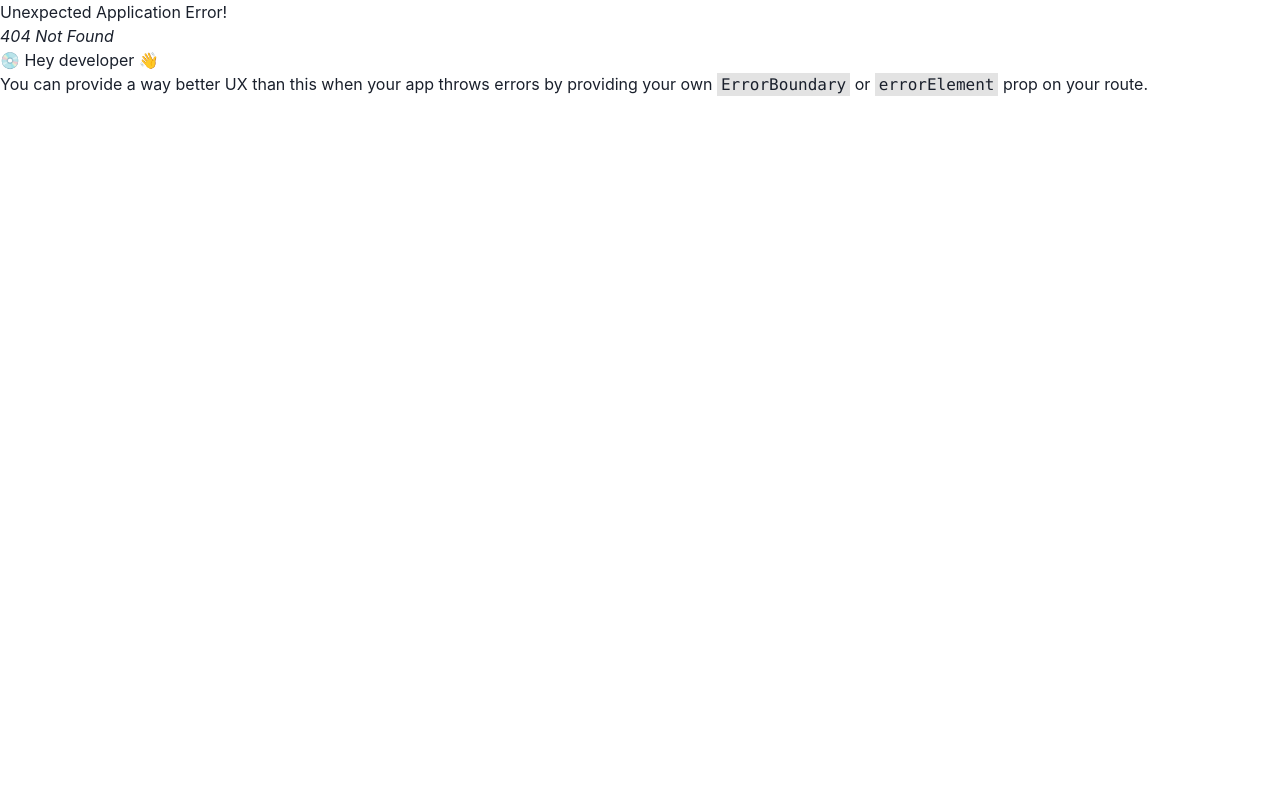
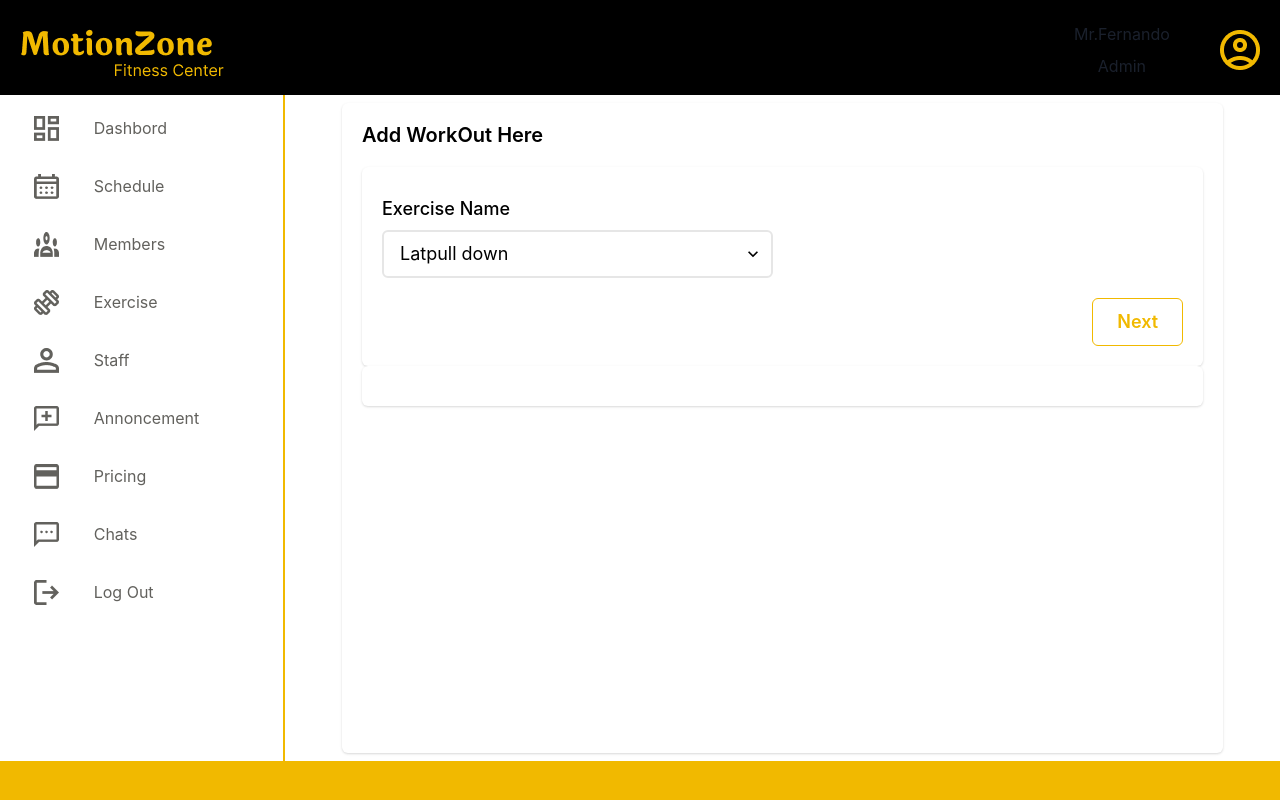
Before and after one commit to GymManagmentSystem/gym_admin_web_app, a React (Vite) app: page /app/schedule/addSchedule/addWorkout in a window 1280 px wide. Before the commit this address had no page. Built offline with nearby package versions, Linux system fonts and the light colour scheme.

Commit message:
addingScheduleWorkout

```diff
--- /dev/null
+++ b/src/components/ExerciseSetCard.tsx
@@ -0,0 +1,49 @@
+import { Card, CardBody, HStack, Text } from "@chakra-ui/react";
+
+interface ExerciseDetails {
+  exerciseName: string;
+  sets?: number;
+  reps?: number[];
+  duration?: number;
+}
+
+interface Exercise {
+  exercise: ExerciseDetails;
+}
+
+const ExerciseSetCard = ({ exercise }: Exercise) => {
+  return (
+    <>
+      <Card
+        height="auto"
+        width="100%"
+        backgroundColor="#fff"
+        variant="elevated"
+        mt={2}
+      >
+        <CardBody>
+          <HStack justifyContent={"space-evenly"}>
+            <HStack justifyContent={"flex-start"} width="30%">
+              <Text fontSize={{sm:"x-small",md:"medium",lg:"large"}} color="#000">{exercise.exerciseName}</Text>
+            </HStack>
+            <HStack justifyContent={"flex-start"} width="20%">
+              <Text fontSize={{sm:"x-small",md:"medium",lg:"large"}} color="#000">{`${exercise.duration} minutes`}</Text>
+            </HStack>
+            <HStack justifyContent={"flex-start"} width="20%">
+              <Text fontSize={{sm:"x-small",md:"medium",lg:"large"}} color="#000">
+                {exercise.sets == 0 ? " - " : `${exercise.sets} sets`}
+              </Text>
+            </HStack>
+            <HStack justifyContent={"flex-start"} width="30%">
+              <Text fontSize={{sm:"x-small",md:"medium",lg:"large"}} color="#000">
+                {exercise.reps?.length == 0 ? " - " : exercise.reps}
+              </Text>
+            </HStack>
+          </HStack>
+        </CardBody>
+      </Card>
+    </>
+  );
+};
+
+export default ExerciseSetCard;
--- a/src/components/Select.tsx
+++ b/src/components/Select.tsx
@@ -4,9 +4,11 @@ import { Path, UseFormRegister, FieldError } from "react-hook-form";
 import { ExerciseFormData } from "../pages/AddExercisePage";
 import { StaffAddFormData } from "../pages/AddStaffMemberPage";
 import { ScheduleFormData } from "../pages/AddNewSchedule";
+import { WorkOutFormData } from "../pages/AddWorkOut";
 
 
-interface SelectProps<T extends PaymentFormData | ExerciseFormData | StaffAddFormData |ScheduleFormData> {
+
+interface SelectProps<T extends PaymentFormData | ExerciseFormData | StaffAddFormData |ScheduleFormData |WorkOutFormData > {
   selectArray:string[]
   textInputTitle: string;
   name: Path<T>;
@@ -16,7 +18,7 @@ interface SelectProps<T extends PaymentFormData | ExerciseFormData | StaffAddFor
   isDisable?:boolean
 }
 
-const SelectFeild = <T extends PaymentFormData | ExerciseFormData |StaffAddFormData |ScheduleFormData>({
+const SelectFeild = <T extends PaymentFormData | ExerciseFormData |StaffAddFormData |ScheduleFormData |WorkOutFormData>({
   textInputTitle,
   name,
   register,
--- a/src/components/TextInput.tsx
+++ b/src/components/TextInput.tsx
@@ -10,10 +10,11 @@ import { StaffFormData } from "./StaffEditableForm";
 import { PaymentFormData } from "../pages/AddPaymentPage";
 import { ExerciseFormData } from "../pages/AddExercisePage";
 import { ScheduleFormData } from "../pages/AddNewSchedule";
+import { WorkOutFormData } from "../pages/AddWorkOut";
 
 
 interface TextInputProps<
-  T extends MemberFormData | StaffFormData | PaymentFormData | ExerciseFormData |ScheduleFormData
+  T extends MemberFormData | StaffFormData | PaymentFormData | ExerciseFormData |ScheduleFormData |WorkOutFormData
 > {
   textInputTitle: string;
   name: Path<T>;
@@ -28,7 +29,7 @@ interface TextInputProps<
 //in addForm we cannot controll disabel ness of the input feild
 
 const TextInput = <
-  T extends MemberFormData | StaffFormData | PaymentFormData | ExerciseFormData |ScheduleFormData
+  T extends MemberFormData | StaffFormData | PaymentFormData | ExerciseFormData |ScheduleFormData|WorkOutFormData
 >({
   textInputTitle,
   name,
--- a/src/pages/AddNewSchedule.tsx
+++ b/src/pages/AddNewSchedule.tsx
@@ -14,8 +14,10 @@ import TextArea from "../components/TextArea";
 import { useForm } from "react-hook-form";
 import { zodResolver } from "@hookform/resolvers/zod";
 import { format } from "date-fns";
+import { useNavigate, useParams } from "react-router-dom";
 
 const scheduleSchema = z.object({
+  memberId: z.number(),
   scheduleType: z
     .string()
     .min(1, { message: "Schedule Type Should be Filled" }),
@@ -45,6 +47,9 @@ const scheduleSchema = z.object({
 export type ScheduleFormData = z.infer<typeof scheduleSchema>;
 
 const AddNewSchedule = () => {
+
+  const {id}=useParams();
+  console.log(id);
   const {
     register,
     handleSubmit,
@@ -55,9 +60,12 @@ const AddNewSchedule = () => {
     resolver: zodResolver(scheduleSchema),
     defaultValues: {
       scheduleRegisteredDate: format(new Date(), "yyyy-MM-dd"),
-      scheduleDay2:"None"
+      scheduleDay2: "None",
+      memberId: id?parseInt(id.substring(1)):0,
     },
   });
+
+  const navigate=useNavigate();
 
   const scheduleDurationInWeek = watch("scheduleDays");
   const scheduleValidTime = watch("scheduleValidTime");
@@ -82,6 +90,7 @@ const AddNewSchedule = () => {
   const onsubmitFormData = (data: ScheduleFormData) => {
     console.log("button is pressed");
     console.log(data);
+    navigate("/app/schedule/addSchedule/addWorkout",{ state: data })
   };
 
   return (
@@ -139,9 +148,19 @@ const AddNewSchedule = () => {
                   <SimpleGrid
                     width="100%"
                     mt={2}
-                    gap={2}
+                    gap={5}
                     columns={{ sm: 1, md: 2, lg: 2, xl: 2 }}
                   >
+                    <TextInput
+                      textInputTitle="Member Id"
+                      name="memberId"
+                      register={register}
+                      errors={errors.memberId}
+                      inputType="number"
+                      formType="addForm"
+                      isEditEnabled={true}
+                    />
+
                     <SelectFeild
                       selectArray={["Arms", "Legs", "Chest", "Cardio"]}
                       textInputTitle="Schedule Type"
--- /dev/null
+++ b/src/pages/AddWorkOut.tsx
@@ -0,0 +1,220 @@
+import { useLocation } from "react-router-dom";
+import { ScheduleFormData } from "./AddNewSchedule";
+import { z } from "zod";
+import { useForm } from "react-hook-form";
+import {
+  Box,
+  Button,
+  Card,
+  CardBody,
+  Heading,
+  HStack,
+  SimpleGrid,
+} from "@chakra-ui/react";
+import TextInput from "../components/TextInput";
+import SelectFeild from "../components/Select";
+import { zodResolver } from "@hookform/resolvers/zod";
+import { useState } from "react";
+import ExerciseSetCard from "../components/ExerciseSetCard";
+
+
+
+const workoutSchema = z.object({
+  exerciseName: z.string().min(1, { message: "Should select an exercise" }),
+  exerciseRepitionUnit: z.string().optional(),
+  sets: z.number().optional(),
+  reps: z
+    .array(z.number().min(1, { message: "Reps must be greater than 0" }))
+    .optional(),
+  duration: z.number().optional(),
+});
+
+export type WorkOutFormData = z.infer<typeof workoutSchema>;
+
+const AddWorkOut = () => {
+  const mainCardContainerWidth = {
+    sm: "100%",
+    md: "90%",
+    lg: "90%",
+    xl: "90%",
+  };
+  const responsiveButtonSize = { sm: "sm", md: "sm", lg: "md", xl: "lg" };
+  const responsiveFontSize = { sm: "sm", md: "sm", lg: "md", xl: "md" };
+
+  const {
+    register,
+    handleSubmit,
+    watch,
+    reset,
+    formState: { errors },
+  } = useForm<WorkOutFormData>({
+    resolver: zodResolver(workoutSchema),
+    defaultValues: {
+      sets: 0,
+      reps: [],
+      duration: 0,
+    },
+  });
+
+  const setCount = watch("sets") || 0;
+  const selectedExerciseName = watch("exerciseName");
+  let selectedExerciseType = "";
+
+  const [addedExercisesList, setAddedExercisesList] = useState<
+    WorkOutFormData[]
+  >([]);
+
+  const location = useLocation();
+  const scheduleData = location.state as ScheduleFormData;
+  const exerciseList = [
+    { exerciseName: "Latpull down", unit: "reps" },
+    { exerciseName: "Treadmill", unit: "Time" },
+    { exerciseName: "Bench Press", unit: "reps" },
+    { exerciseName: "Squats", unit: "reps" },
+    { exerciseName: "Deadlift", unit: "reps" },
+    { exerciseName: "Cycling", unit: "Time" },
+    { exerciseName: "Push-ups", unit: "reps" },
+    { exerciseName: "Plank", unit: "Time" },
+    { exerciseName: "Bicep Curls", unit: "reps" },
+    { exerciseName: "Running", unit: "Time" },
+  ];
+  const exerciseNameList = exerciseList.map(
+    (exercise) => exercise.exerciseName
+  );
+
+  if (selectedExerciseName && exerciseList) {
+    const selectedExercise = exerciseList.find(
+      (exercise) => exercise.exerciseName === selectedExerciseName
+    );
+    if (selectedExercise) {
+      selectedExerciseType = selectedExercise.unit;
+    }
+  }
+
+  const onsubmitFormData = (data: WorkOutFormData) => {
+    console.log(data)
+    setAddedExercisesList((prevState) => [...prevState, data]);
+    reset({ sets: 0, reps: [], duration: 0 });
+  };
+
+  return (
+    <>
+      <Box width="100%" height="100%" display="flex" justifyContent="center">
+        <Card
+          variant="elevated"
+          backgroundColor="#fff"
+          height="auto"
+          width={mainCardContainerWidth}
+          overflow={{ sm: "auto", md: "auto" }}
+          sx={{
+            "::-webkit-scrollbar": {
+              display: "none",
+            },
+          }}
+        >
+          <CardBody display="flex" flexDirection="column" alignItems="center">
+            <Box width="100%">
+              <HStack justifyContent="flex-start">
+                <Heading
+                  color="#000"
+                  size={responsiveFontSize}
+                  fontWeight="600"
+                >
+                  Add WorkOut Here
+                </Heading>
+              </HStack>
+            </Box>
+            <Card
+              height="auto"
+              width="100%"
+              backgroundColor="#fff"
+              variant="elevated"
+              mt={5}
+            >
+              <CardBody width="100%">
+                <form onSubmit={handleSubmit(onsubmitFormData)}>
+                  <SimpleGrid
+                    width="100%"
+                    mt={2}
+                    gap={5}
+                    columns={{ sm: 1, md: 2, lg: 2, xl: 2 }}
+                  >
+                    <SelectFeild
+                      selectArray={exerciseNameList}
+                      textInputTitle="Exercise Name"
+                      name="exerciseName"
+                      register={register}
+                      errors={errors.exerciseName}
+                      formType="addForm"
+                    />
+
+                    {selectedExerciseType == "reps" ? (
+                      <TextInput
+                        textInputTitle="No:of Sets"
+                        name="sets"
+                        register={register}
+                        errors={errors.sets}
+                        inputType="number"
+                        formType="addForm"
+                      />
+                    ) : null}
+
+                    {selectedExerciseType == "Time" ? (
+                      <TextInput
+                        textInputTitle="Duartion (minutes)"
+                        name="duration"
+                        register={register}
+                        errors={errors.duration}
+                        inputType="number"
+                        formType="addForm"
+                      />
+                    ) : null}
+
+                    {setCount > 0 &&
+                      [...Array(setCount)].map((_, index) => (
+                        <TextInput
+                          key={`reps-${index}`} // Ensure unique keys
+                          textInputTitle={`Reps for Set ${index + 1}`}
+                          name={`reps.${index}`} // Dynamically assign field names
+                          register={register}
+                          errors={errors.reps?.[index]} // Handle errors for each rep field
+                          inputType="number"
+                          formType="addForm"
+                        />
+                      ))}
+                  </SimpleGrid>
+
+                  <HStack justifyContent="flex-end" mt={5}>
+                    <Button
+                      variant="outline"
+                      color="#F1B900"
+                      borderColor="#F1B900"
+                      padding={5}
+                      size={responsiveButtonSize}
+                      _hover={{ backgroundColor: "#F1B900", color: "#fff" }}
+                      type="submit"
+                    >
+                      Next
+                    </Button>
+                  </HStack>
+                </form>
+              </CardBody>
+            </Card>
+            <Card
+              height="auto"
+              width="100%"
+              backgroundColor="#fff"
+              variant="elevated"
+            >
+              <CardBody width="100%">
+                {addedExercisesList?(addedExercisesList.map((exercise)=>(<ExerciseSetCard exercise={exercise} key={exercise.exerciseName}/>))):null}
+              </CardBody>
+            </Card>
+          </CardBody>
+        </Card>
+      </Box>
+    </>
+  );
+};
+
+export default AddWorkOut;
--- a/src/pages/SchedulePage.tsx
+++ b/src/pages/SchedulePage.tsx
@@ -47,7 +47,7 @@ const SchedulePage = () => {
           color="#F1B900"
           borderColor="#F1B900"
           _hover={{ backgroundColor: "#F1B900", textColor: "#fff" }}
-          onClick={()=>navigate("/app/schedule/addSchedule")}
+          onClick={()=>navigate(`/app/schedule/addSchedule/:${memberId}`)}
         >
           Add
         </Button>
--- a/src/routes.tsx
+++ b/src/routes.tsx
@@ -15,6 +15,7 @@ import ExercisePage from "./pages/ExercisePage";
 import AddExercisePage from "./pages/AddExercisePage";
 import Login from "./pages/Login";
 import AddNewSchedule from "./pages/AddNewSchedule";
+import AddWorkOut from "./pages/AddWorkOut";
 
 const routes = createBrowserRouter([
   {
@@ -35,7 +36,8 @@ const routes = createBrowserRouter([
       { path: "staff/:id", element: <StaffMemberDetails /> },
       { path: "staff/addStaffMember", element: <AddStaffMemberPage /> },
       { path: "schedule", element: <SchedulePage /> },
-      { path: "schedule/addSchedule", element:<AddNewSchedule/>},
+      { path: "schedule/addSchedule/:id", element:<AddNewSchedule/>},
+      {path:"schedule/addSchedule/addWorkout",element:<AddWorkOut/>},
       { path: "schedule/:id", element: <CurrentSchedulePage /> },
       {
         path: "schedule/historySchedule/:id",
```
